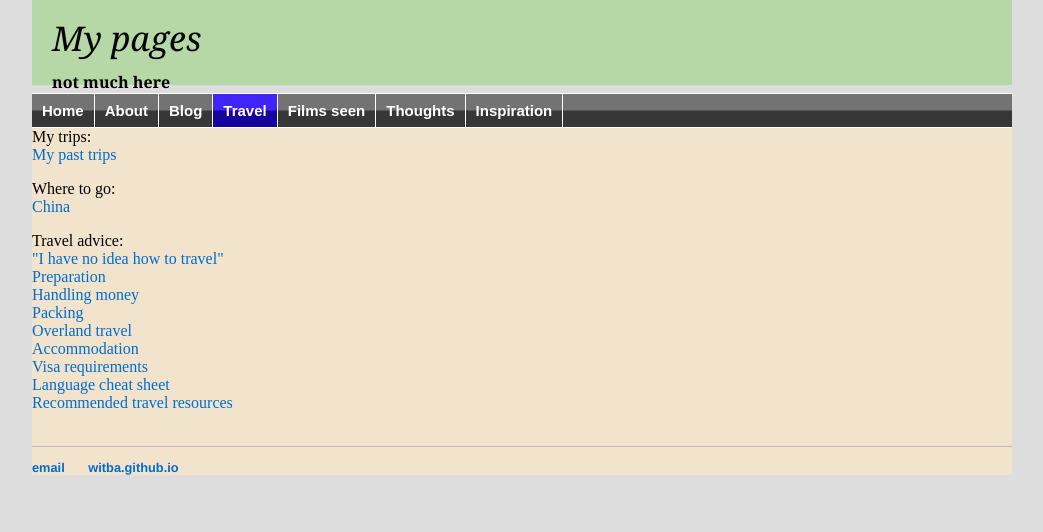
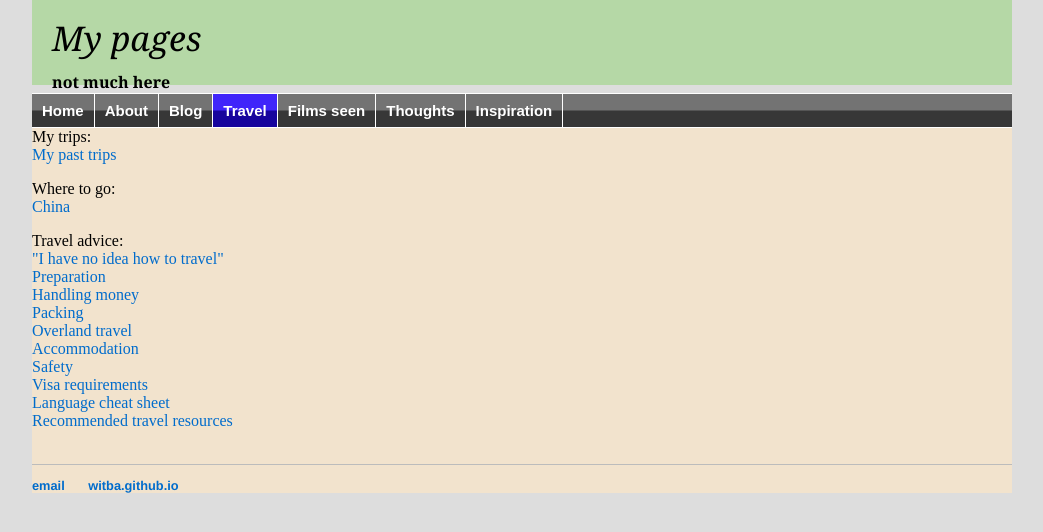
Before and after one commit to witba/witba.github.io, a Jekyll site: the page built from travel/index.html, in a window 1280 px wide. Shown: the top 532 px of the page, without its empty margins (118-1161 px from the left). Built offline with Jekyll 4.4.1, drawn with Linux system fonts in a browser that asks for light colours.

Commit message:
Update index.html

```diff
--- a/travel/index.html
+++ b/travel/index.html
@@ -14,6 +14,7 @@ Travel advice:<br>
 <a href="packing.html">Packing</a><br>
 <a href="overland.html">Overland travel</a><br>
 <a href="accomodation.html">Accommodation</a><br>
+<a href="safety.html">Safety</a><br>
 <a href="visas.html">Visa requirements</a><br>
 <a href="lang.html">Language cheat sheet</a><br>
 <a href="resources.html">Recommended travel resources</a></p><br>
```
